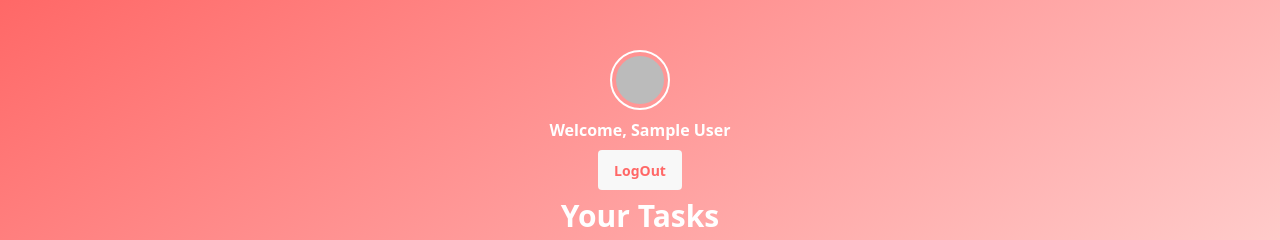
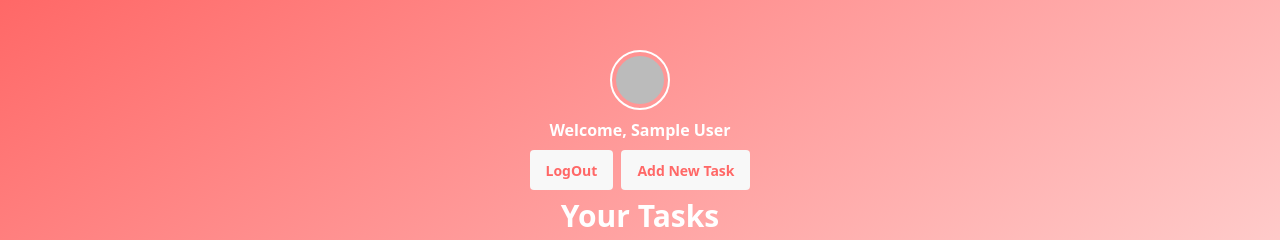
Before and after one commit to jahidul2004/todo-task, a React (Vite) app: page /workArea in a window 1280 px wide. Shown: the top 240 px of the page. Built offline with nearby package versions, Linux system fonts and the light colour scheme; no server answers; sample sign-in values are in the browser's storage.

Commit message:
Add new task button added.

```diff
--- a/src/pages/workArea/WorkArea.jsx
+++ b/src/pages/workArea/WorkArea.jsx
@@ -19,7 +19,7 @@ const Task = ({ task, moveTask }) => {
     return (
         <div
             ref={drag}
-            className={`border border-[#ff676734] text-left shadow-md p-2 rounded grid grid-cols-7 bg-white ${
+            className={`border border-[#ff676734] text-left shadow-md p-2 rounded grid grid-cols-7 bg-[#e6e1e15d] ${
                 isDragging ? "opacity-50" : ""
             }`}
         >
@@ -53,11 +53,12 @@ const Column = ({ title, tasks, moveTask }) => {
     return (
         <div
             ref={drop}
-            className="bg-white bg-opacity-20 backdrop-blur-md p-4 rounded-2xl shadow-md text-black min-h-[500px]"
+            className="bg-gradient-to-tl from-[#ff6867] to-[#fff] bg-opacity-20 backdrop-blur-md p-4 rounded-2xl shadow-md text-black min-h-[500px]"
         >
             <h2 className="text-xl font-semibold mb-4 text-[#ff6867] text-left flex items-center gap-2">
                 {title}
             </h2>
+
             <div className="space-y-3">
                 {tasks?.map((task) => (
                     <Task key={task._id} task={task} moveTask={moveTask} />
@@ -98,7 +99,6 @@ const WorkArea = () => {
             if (response.ok) {
                 console.log("Task updated successfully:", data);
 
-                // ফ্রন্টএন্ডে তালিকা আপডেট করুন
                 setTasks((prevTasks) =>
                     prevTasks.map((task) =>
                         task._id === taskId
@@ -127,12 +127,17 @@ const WorkArea = () => {
                         Welcome, {user?.displayName}
                     </h1>
 
+                    <div className="flex items-center gap-2">
                         <button
                             onClick={logout}
                             className="btn text-[#ff6867] shadow-none border-none"
                         >
                             LogOut
                         </button>
+                        <button className="btn text-[#ff6867] shadow-none border-none">
+                            Add New Task
+                        </button>
+                    </div>
                 </div>
                 <h1 className="text-3xl font-bold text-white mb-6">
                     Your Tasks
```
Lines whose indentation alone changed are shown as unchanged.
